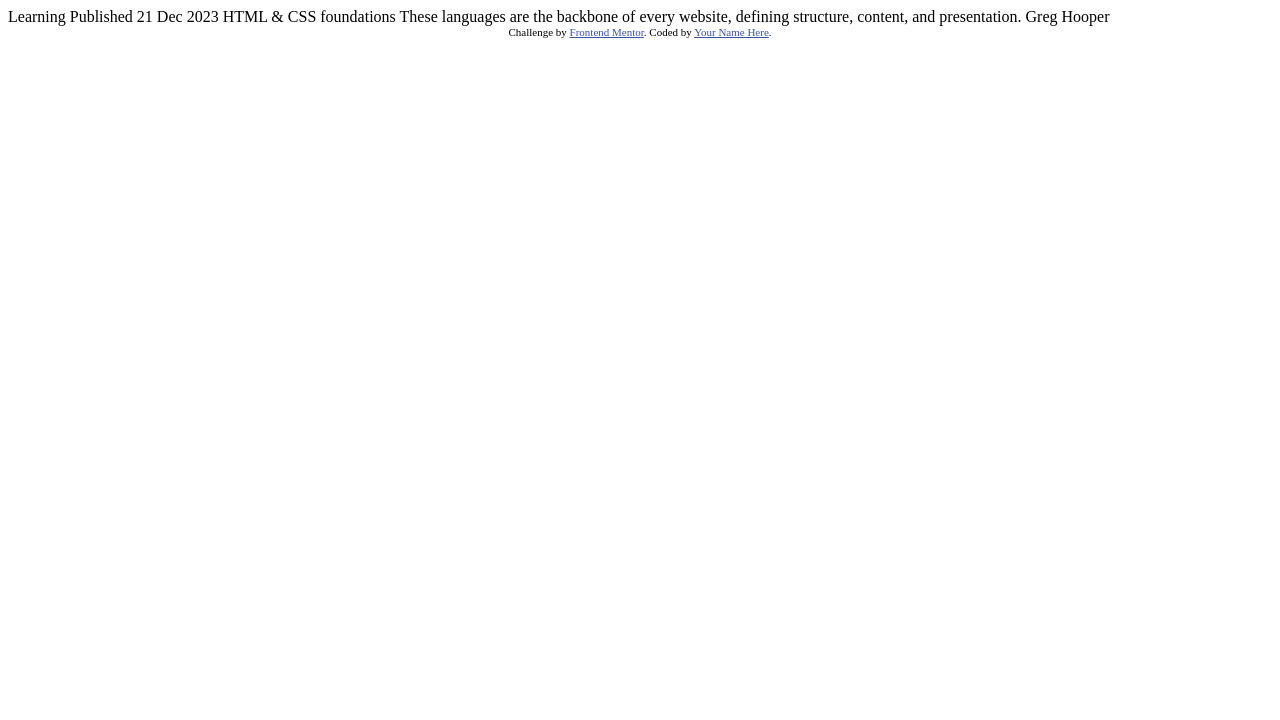
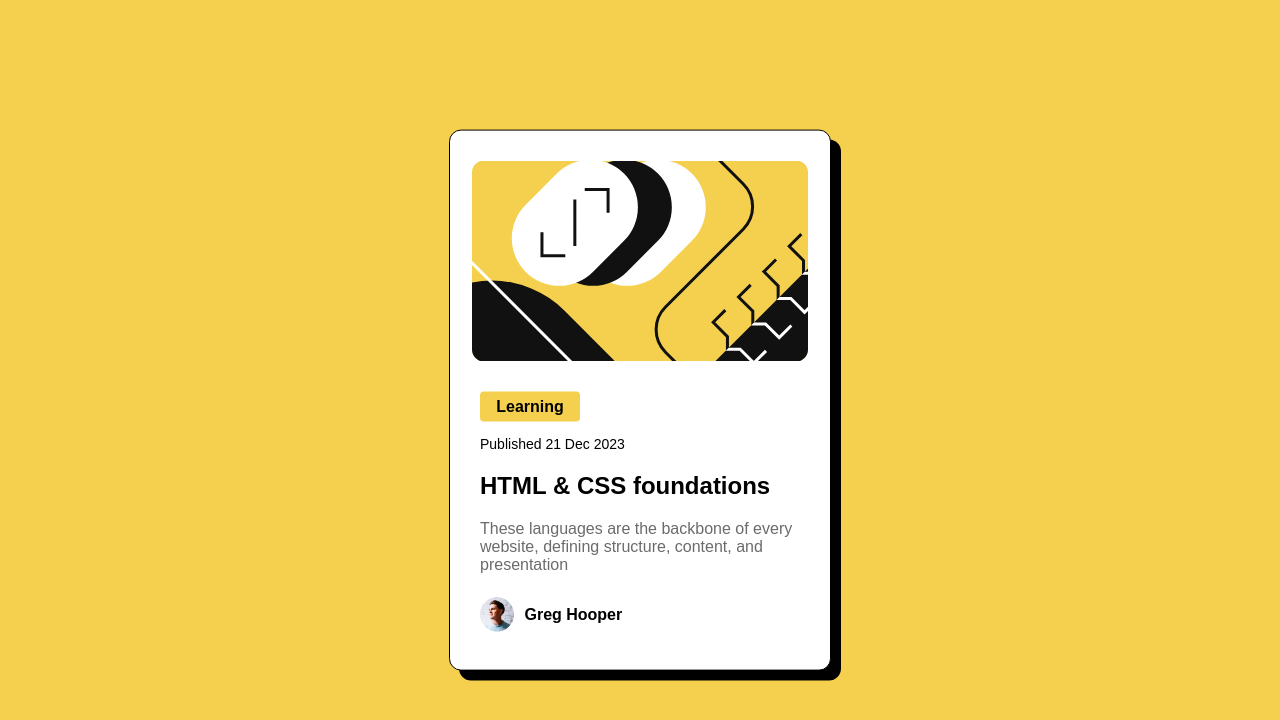
Before and after one commit to aksoyalpi/blog-card, a plain HTML site: page index.html in a window 1280 px wide. Drawn offline with Linux system fonts and the light colour scheme.

Commit message:
Final Version

```diff
--- a/index.html
+++ b/index.html
@@ -8,27 +8,70 @@
 
   <title>Frontend Mentor | Blog preview card</title>
 
-  <!-- Feel free to remove these styles or customise in your own stylesheet 👍 -->
+
   <style>
-    .attribution { font-size: 11px; text-align: center; }
-    .attribution a { color: hsl(228, 45%, 44%); }
+    body {
+      background-color: hsl(47, 88%, 63%);
+      font-size: 16px;
+      font-family: "Figtree", sans-serif;
+    }
+    .container {
+      position: absolute;
+      top: 50%;
+      left: 50%;
+      transform: translate(-50%, -50%);
+      width: 320px;
+      background-color: white;
+      border-radius: 12px;
+      border: 1px solid black ;
+      box-shadow: 10px 10px 0 0 black;
+      padding: 30px;
+      display: flex;
+      justify-content: space-around;
+      flex-direction: column;
+      align-items: center;
+    }
+    .blog-img {
+      border-radius: 12px;
+      margin-bottom: 30px;
+    }
+    .state {
+      background-color: hsl(47, 88%, 63%);
+      width: 100px;
+      border-radius: 4px;
+      font-weight: bold;
+      display: flex;
+      align-items: center;
+      justify-content: center;
+      height: 30px;
+    }
+    .description {color: hsl(0, 0%, 42%);}
+    .date {font-size: 14px;}
+    .profile {
+      display: flex;
+      font-weight: 900;
+      align-items: center;
+    }
+    .avatar {
+      height: 35px;
+      margin-right: 10px;}
   </style>
+
 </head>
+
 <body>
-
-  Learning
-
-  Published 21 Dec 2023
-
-  HTML & CSS foundations
-
-  These languages are the backbone of every website, defining structure, content, and presentation.
-
-  Greg Hooper
-
-  <div class="attribution">
-    Challenge by <a href="https://www.frontendmentor.io?ref=challenge" target="_blank">Frontend Mentor</a>.
-    Coded by <a href="#">Your Name Here</a>.
+  <div class="container">
+    <img class="blog-img" alt="Blog preview image" src="assets/images/illustration-article.svg"/>
+    <div>
+      <div class="state">Learning</div>
+      <p class="date">Published 21 Dec 2023</p>
+      <h2>HTML & CSS foundations</h1>
+      <p class="description">These languages are the backbone of every website, defining structure, content, and presentation</p>
+      <div class="profile">
+        <img class="avatar" alt="profile picture" src="assets/images/image-avatar.webp"/>
+        <p>Greg Hooper</p>
+      </div>
+  </div>
   </div>
 </body>
 </html>
```
